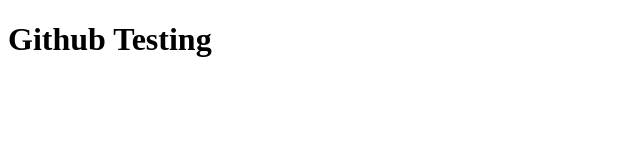
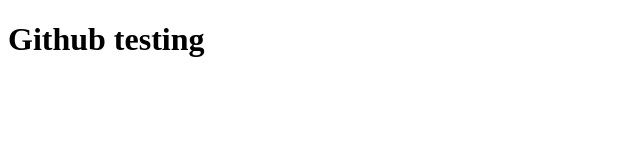
Before and after one commit to Raja0333/GithubTesting, a plain HTML site: page index.html in a window 1280 px wide. Shown: the full height of the page, 0-640 px from the left. Drawn offline with Linux system fonts and the light colour scheme.

Commit message:
fix : change a gramatical error

```diff
--- a/index.html
+++ b/index.html
@@ -6,6 +6,7 @@
     <title>Document</title>
 </head>
 <body>
-    <h1>Github Testing</h1>
+    <h1>Github testing</h1>
 </body>
+
 </html>
```
